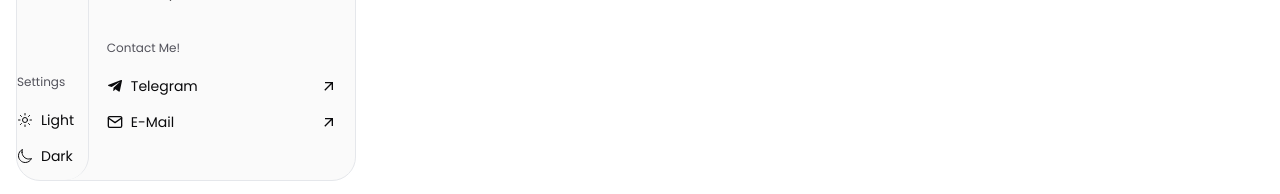
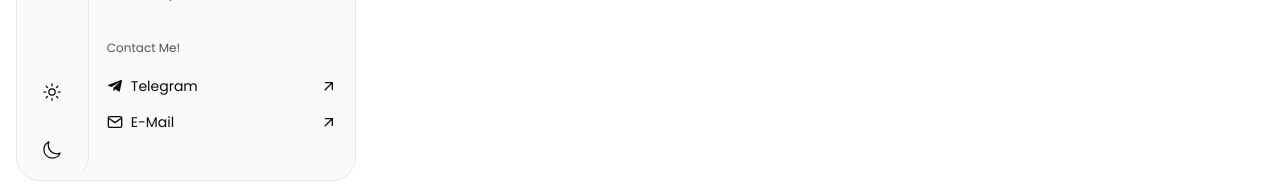
Before and after one commit to Wiazeph/NextJS-emreerden-dev, a Next.js app: page / in a window 1280 px wide. Shown: the part 603-797 px from the top of the page. Built offline with nearby package versions, Linux system fonts and the light colour scheme.

Commit message:
style edit theme component

```diff
--- a/src/components/side-bar/settings.tsx
+++ b/src/components/side-bar/settings.tsx
@@ -6,26 +6,14 @@ type Props = {}
 
 const SettingsComponent = (props: Props) => {
   return (
-    <div className="Settings Side-Bar-Section-Layout">
-      <div className="Side-Bar-Title">Settings</div>
+    <div className="Settings Side-Bar-Section-Layout items-center">
+      <button className="Light-Theme w-fit p-3 text-xl rounded-full Main-Hover-Color">
+        <IoSunnyOutline />
+      </button>
 
-      <div className="Settings-List Side-Bar-Card-List">
-        <button className="Light-Theme Side-Bar-Card group">
-          <div className="Side-Bar-Card-Hover group-hover:ml-2">
-            <IoSunnyOutline />
-
-            <div className="text-sm">Light</div>
-          </div>
-        </button>
-
-        <button className="Dark-Theme Side-Bar-Card group">
-          <div className="Side-Bar-Card-Hover group-hover:ml-2">
-            <IoMoonOutline />
-
-            <div className="text-sm">Dark</div>
-          </div>
-        </button>
-      </div>
+      <button className="Dark-Theme w-fit p-3 text-xl rounded-full Main-Hover-Color">
+        <IoMoonOutline />
+      </button>
     </div>
   )
 }
```
